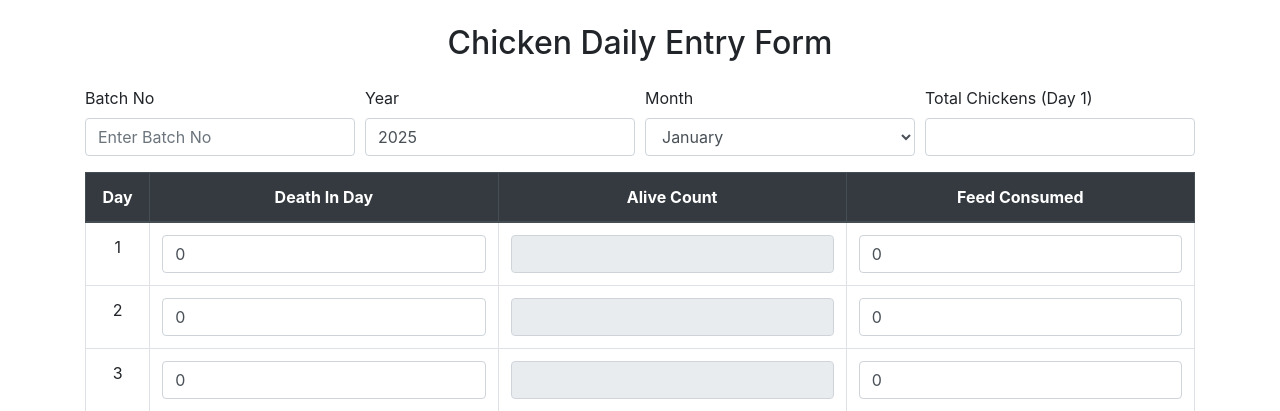
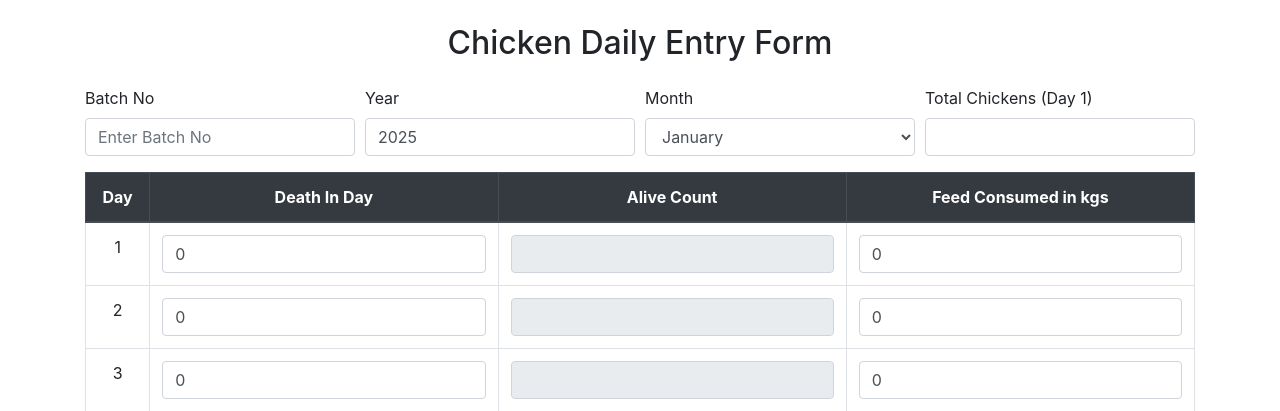
Before and after one commit to RNK302/chicken_farm, a PHP site: page /data_entry.php in a window 1280 px wide. Shown: the top 411 px of the page. Run offline with PHP 8.4, Linux system fonts and the light colour scheme; a stand-in replaces the project's code that opens the database connection.

Commit message:
Update data_entry.php

```diff
--- a/data_entry.php
+++ b/data_entry.php
@@ -81,7 +81,7 @@ if ($_SERVER["REQUEST_METHOD"] == "POST" && isset($_POST['action'])) {
                     <th>Day</th>
                     <th>Death In Day</th>
                     <th>Alive Count</th>
-                    <th>Feed Consumed</th>
+                    <th>Feed Consumed in kgs</th>
                 </tr>
             </thead>
             <tbody>
```
